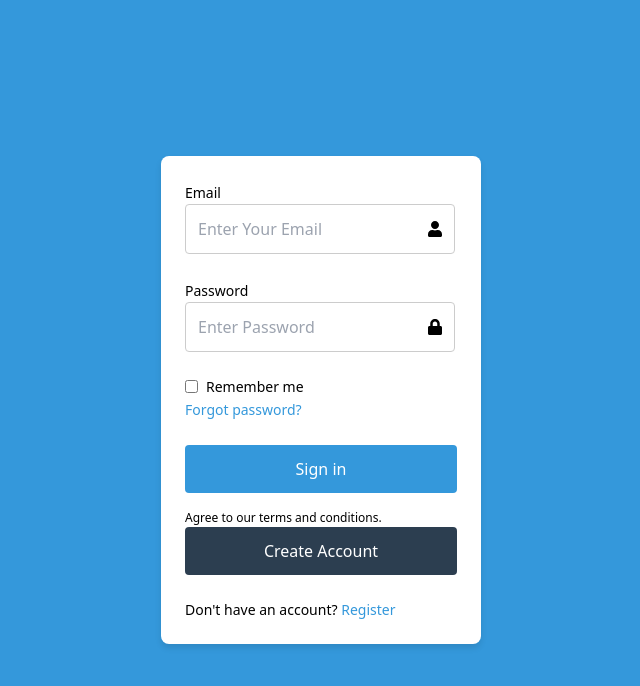
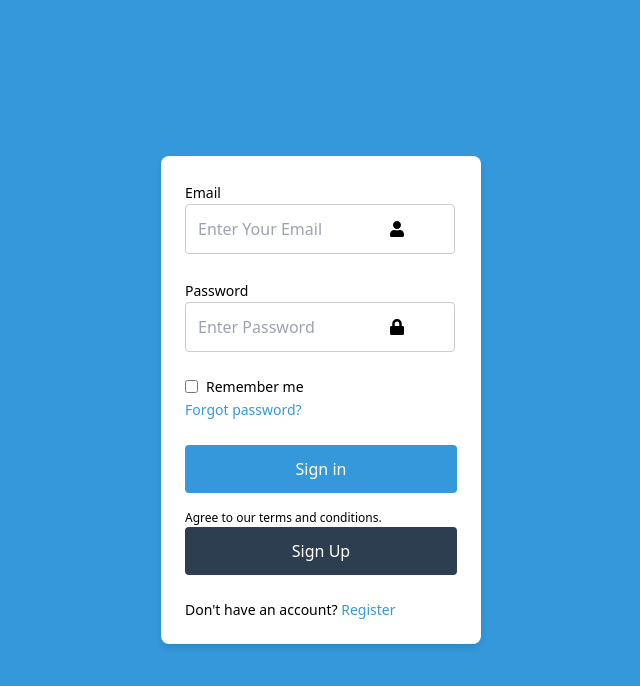
Before and after one commit to padi-corextreme/Admin-portal, a React (Create React App) app: page / in a window 1280 px wide. Shown: the top 686 px of the page, without its empty margins (319-959 px from the left). Built offline with nearby package versions, Linux system fonts and the light colour scheme.

Commit message:
changed create account to sign in

```diff
--- a/src/sign-in/sign-in-page.jsx
+++ b/src/sign-in/sign-in-page.jsx
@@ -22,7 +22,7 @@ function SignIn() {
                 placeholder="Enter Your Email"
                 required
               />
-              <FaUser className="input-icon" />
+              <FaUser className="input-icon mr-40px" />
             </div>
           </div>
 
@@ -36,7 +36,7 @@ function SignIn() {
                 placeholder="Enter Password"
                 required
               />
-              <FaLock className="input-icon" />
+              <FaLock className="input-icon mr-40px" />
             </div>
           </div>
 
@@ -55,7 +55,7 @@ function SignIn() {
           <button type="submit" className="btn btn-primary">Sign in</button>
 
           <p className="terms-condition">Agree to our terms and conditions.</p>
-          <button type="button" className="btn btn-secondary">Create Account</button>
+          <button type="button" className="btn btn-secondary">Sign Up</button>
 
           <div className="register-link">
             <p>Don't have an account? <a href="#" className="register">Register</a></p>
--- a/src/sign-in/sign-in.css
+++ b/src/sign-in/sign-in.css
@@ -40,7 +40,7 @@
   .input-icon {
     position: absolute;
     top: 50%;
-    right: 12px;
+    right: 50px;
     transform: translateY(-50%);
   }
 
```
